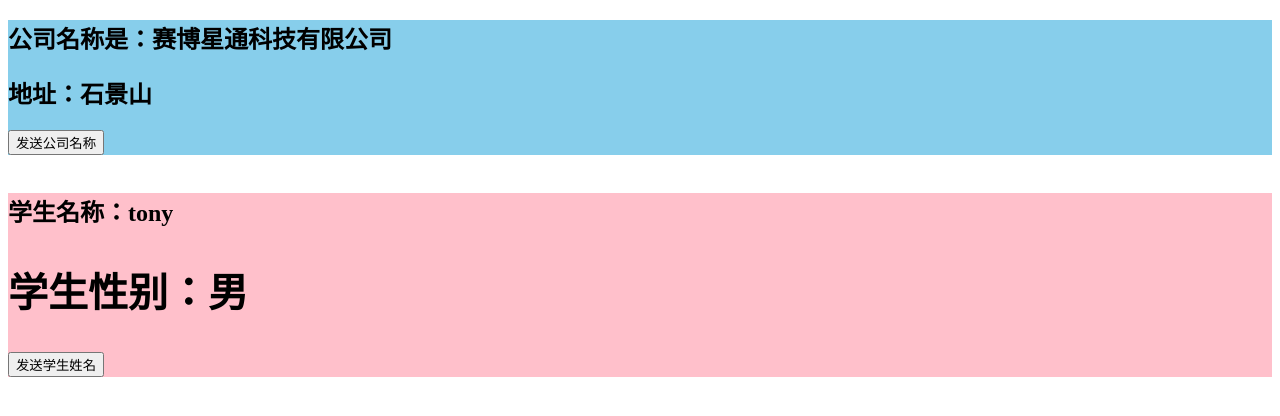
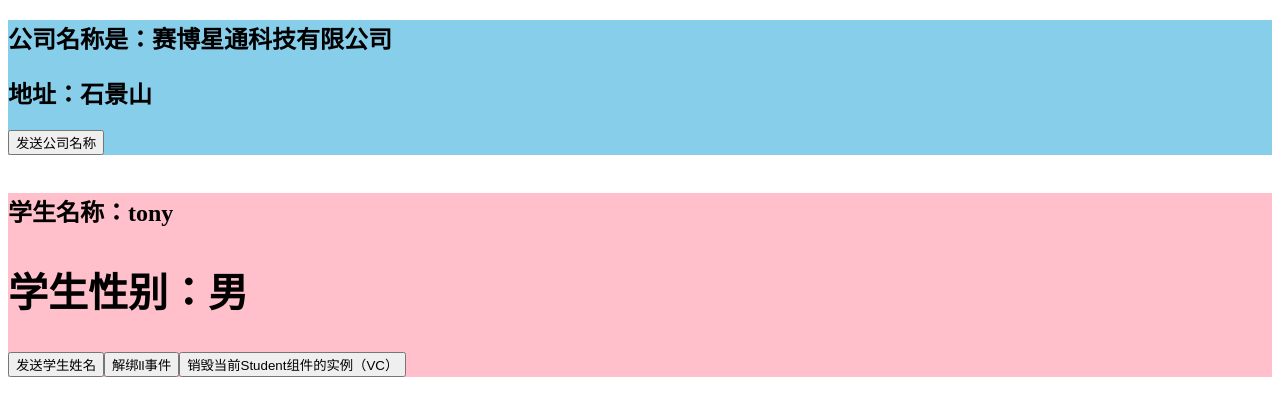
Before and after one commit to lulin-code/vuell, a Vue app: page / in a window 1280 px wide. Shown: the top 416 px of the page. Built offline with nearby package versions, Linux system fonts and the light colour scheme.

Commit message:
组件自定义事件

```diff
--- a/src/App.vue
+++ b/src/App.vue
@@ -2,17 +2,17 @@
  * @Author: 卢林
  * @Date: 2021-10-25 14:23:52
  * @LastEditors: 卢林
- * @LastEditTime: 2021-10-28 10:15:15
+ * @LastEditTime: 2021-10-28 10:58:17
  * @Descripttion: 自定义组件
 -->
 <template>
 	<div>
     <School :getSchoolName='getSchoolName' ></School><br>
     <!-- 通过父组件给子组件绑定一个自定义事件实现：子给父传递数据（使用@或者v-on） -->
-    <!-- <Student @ll='getStudent'></Student> -->
+    <!-- <Student @ll='getStudent' @demo='m1'></Student> -->
 
     <!-- 通过父组件给子组件绑定一个自定义事件实现：子给父传递数据（第二种写法，使用ref） -->
-    <Student ref="student"></Student>
+    <Student ref="student" @click.native="show"></Student>
 
 	</div>
 </template>
@@ -36,10 +36,16 @@
       },
       getStudent(name,...prams){
         console.log('APP收到了学生名称：',name,prams)
+      },
+      m1(){
+        console.log('事件被触发')
+      },
+      show(){
+        alert(123)
       }
     },
     mounted() {
-      this.$refs.student.$on('ll',this.getStudent)
+      // this.$refs.student.$on('ll',this.getStudent)
     },
 
 	}
--- a/src/components/Student.vue
+++ b/src/components/Student.vue
@@ -2,7 +2,7 @@
  * @Author: 卢林
  * @Date: 2021-08-11 08:47:54
  * @LastEditors: 卢林
- * @LastEditTime: 2021-10-28 10:14:47
+ * @LastEditTime: 2021-10-28 10:37:19
  * @Descripttion: 文件描述
 -->
 <template>
@@ -10,6 +10,8 @@
 		<h2>学生名称：{{name}}</h2>
 		<h2 class="atg">学生性别：{{sex}}</h2>
     <button @click="sendStudentName">发送学生姓名</button>
+    <button @click="unbind">解绑ll事件</button>
+    <button @click="death">销毁当前Student组件的实例（VC）</button>
 	</div>
 </template>
 
@@ -25,6 +27,21 @@
     methods: {
       sendStudentName(){
         this.$emit('ll',this.name,666,888,900)
+        this.$emit('demo')
+      },
+      unbind(){
+        // 解绑一个事件
+        // this.$off('ll')
+
+        // 解绑多个事件
+        this.$off(['ll','demo'])
+
+        //解绑所有的自定义事件
+        // this.$off()
+      },
+      death(){
+        //销毁了当前Student组件的实例，销毁后所有Student实例的自定义事件全都不奏效。
+        this.$destroy()
       }
     },
 	}
```
